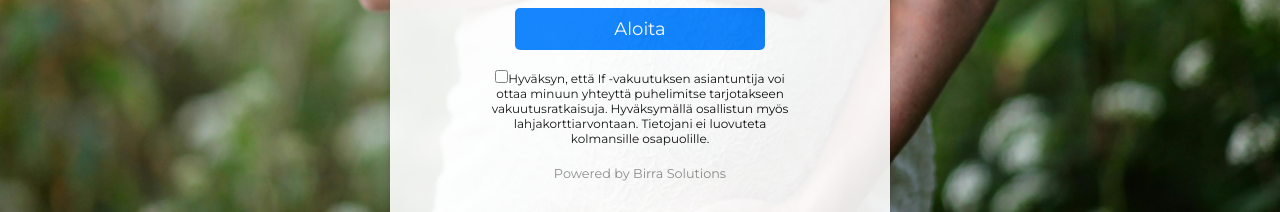
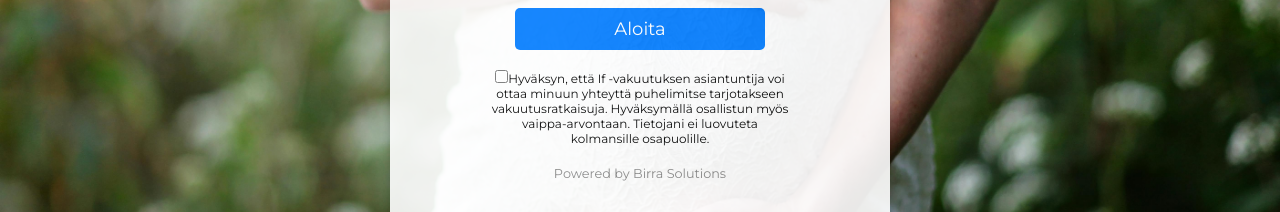
Before and after one commit to bisitelli/omaedustajani.fi, a Next.js app: page /vauva-vakuutus in a window 1280 px wide. Shown: the part 369-581 px from the top of the page. Built offline with nearby package versions, Linux system fonts and the light colour scheme; a web font is replaced by a local one.

Commit message:
fix for allow chechbox text vauva-vakuutus

```diff
--- a/pages/vauva-vakuutus.js
+++ b/pages/vauva-vakuutus.js
@@ -81,7 +81,7 @@ function App() {
               <button className='aloita-button' onClick={handleSubmitUser}>Aloita</button>
               <label className='checkbox-label' style={{display: 'inline-block'}}>
                 <input style={{display: 'inline-block'}} type='checkbox' className='checkbox' onChange={handleCheckboxChange} required></input>
-                Hyväksyn, että If -vakuutuksen asiantuntija voi ottaa minuun yhteyttä puhelimitse tarjotakseen vakuutusratkaisuja. Hyväksymällä osallistun myös lahjakorttiarvontaan. Tietojani ei luovuteta kolmansille osapuolille.
+                Hyväksyn, että If -vakuutuksen asiantuntija voi ottaa minuun yhteyttä puhelimitse tarjotakseen vakuutusratkaisuja. Hyväksymällä osallistun myös vaippa-arvontaan. Tietojani ei luovuteta kolmansille osapuolille.
               </label>
               <p className='birra-solutions'>Powered by Birra Solutions</p>
           </div>
```
